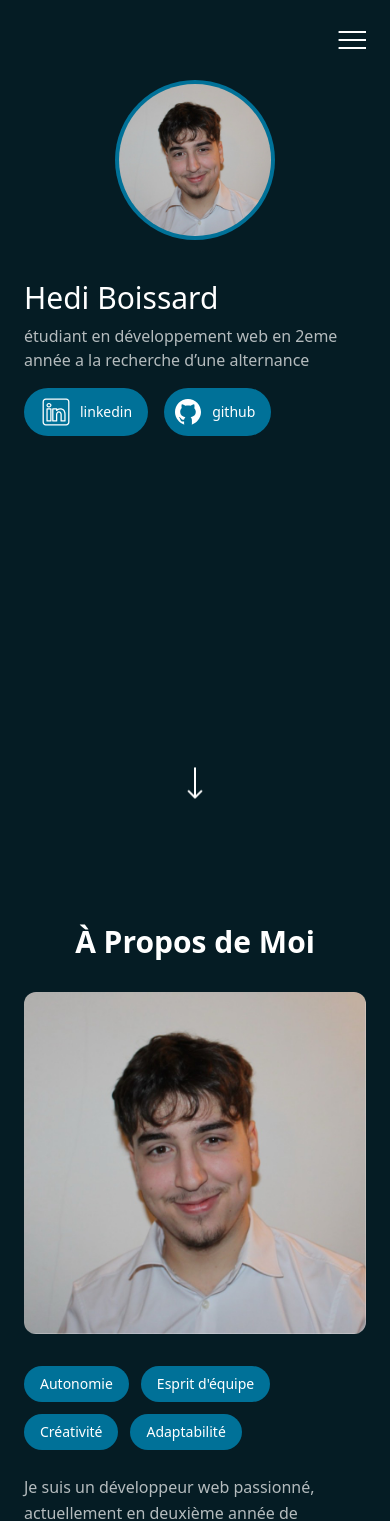
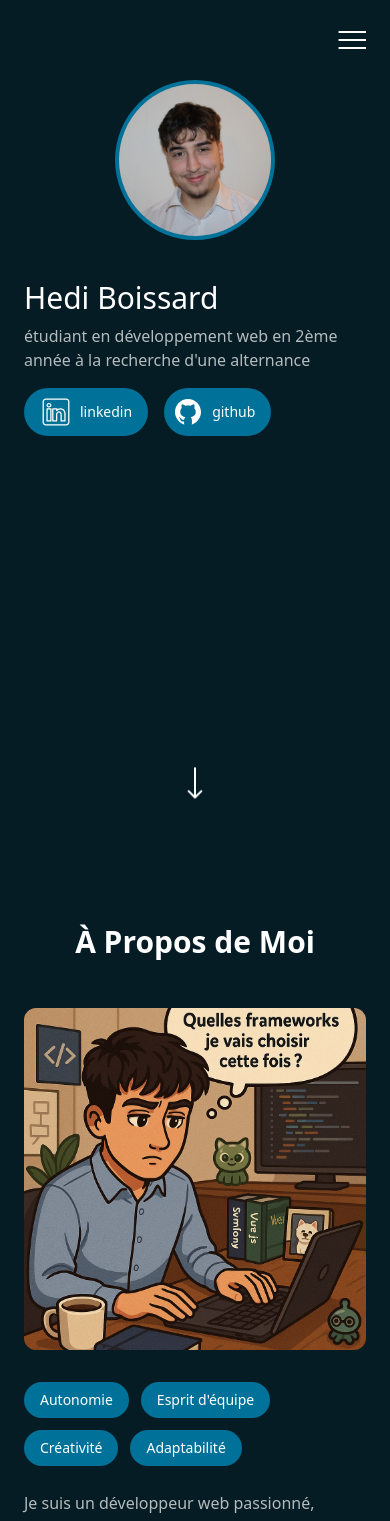
Before and after one commit to hediboissard/Portfolio_Hedi_Boissard_2025, a Vue app: page / in a window 390 px wide. Shown: the top 1521 px of the page. Built offline with nearby package versions, Linux system fonts and the light colour scheme.

Commit message:
changement de la photo, ajout de l'animation au chargement et ajout du pop up au niveau des competences

```diff
--- a/src/App.vue
+++ b/src/App.vue
@@ -1,48 +1,12 @@
 <template>
   <Navbar />
-  <div id="home" class="mx-6">
-  <div class="flex flex-col h-svh  max-w-2xl mx-auto ">
-    <div class="flex flex-col md:flex-row-reverse items-center justify-between mt-20 md:mt-0 md:h-3/4 ">
-      <div class="w-40 mb-10 md:mb-0 md:w-80 rounded-full bg-[#007198] p-1 self-center md:my-10">
-        <img src="./assets/pp_Hedi.jpeg"class="size-full rounded-full" alt="Photo de profil" />
-      </div>
-      <div class="flex flex-col justify-center">
-        <h1 class="text-3xl md:text-4xl">
-          Hedi Boissard
-        </h1>
-
-        <h2 class="mt-2 text-white/70">
-          étudiant en développement web en 2eme année a la recherche d’une alternance
-        </h2>
-
-        <div class="flex gap-4 text-sm">
-          <a class="p-2 px-4 gap-2 rounded-full bg-[#007198] text-white mt-4 flex items-center cursor-pointer"
-            href="https://linkedin.com/in/hédi-boissard-a994ab25b" target="_blank">
-            <img class="size-8" src="./assets/Linkedin.svg" alt="">
-            linkedin
-          </a>
-          <a class="p-2 pr-4 gap-2 rounded-full bg-[#007198] text-white mt-4 flex items-center cursor-pointer"
-            href="https://github.com/hediboissard" target="_blank">
-            <img class="size-8" src="./assets/GitHub.svg" alt="">
-            github
-          </a>
-        </div>
-      </div>
-    </div>
-
-    <div class="w-full justify-center flex">
-      <button @click="scrollToAbout" class="absolute bottom-10 animate-bounce cursor-pointer">
-        <img src="./assets/fleche.svg" alt="Défiler vers À propos">
-      </button>
-    </div>
-  </div>
+  <Home />
   <About />
   <Experience />
   <CV />
   <Project />
   <Compétence />
   <Contact />
-  </div>
 </template>
 
 <script setup lang="ts">
@@ -53,14 +17,5 @@ import CV from './components/CV.vue'
 import Project from './components/Project.vue'
 import Compétence from './components/Compétence.vue'
 import Contact from './components/Contact.vue'
-
-const scrollToAbout = () => {
-  const aboutSection = document.querySelector('#about') as HTMLElement | null
-  if (aboutSection) {
-    window.scrollTo({
-      top: aboutSection.offsetTop - 100,
-      behavior: 'smooth'
-    })
-  }
-}
+import Home from './components/Home.vue'
 </script>
--- a/src/components/About.vue
+++ b/src/components/About.vue
@@ -1,10 +1,10 @@
 <template>
   <section id="about" class="min-h-screen py-20 max-w-4xl mx-auto">
-    <h2 class="text-3xl font-bold mb-8 text-center">À Propos de Moi</h2>
-    <div class="flex flex-col md:flex-row gap-8">
+    <h2 class="text-3xl font-bold mb-12 text-center">À Propos de Moi</h2>
+    <div class="flex flex-col md:flex-row gap-8 mx-6">
       <div class="md:w-2/5">
         <div class="bg-[#1E293B] rounded-xl overflow-hidden">
-          <img src="../assets/pp_Hedi.jpeg" alt="Photo de profil" class="w-full h-auto">
+          <img src="../assets/about_hedi.png" alt="Photo de profil" class="w-full h-auto">
         </div>
       </div>
       <div class="md:w-3/5">
--- a/src/components/Compétence.vue
+++ b/src/components/Compétence.vue
@@ -1,34 +1,137 @@
 <template>
   <section id="skills" class="my-20">
-    <h2 class="text-2xl md:text-3xl font-bold mb-8 text-center">Compétences</h2>
-
+    <h2 class="text-2xl md:text-3xl font-bold mb-6 text-center">Compétences</h2>
+    <p class="text-center mb-6 opacity-60 text-xs md:text-base"> Cliquez sur un language ci-dessous pour en savoir plus !</p>
     <div class="max-w-4xl mx-auto px-4">
       <div class="grid grid-cols-3 gap-6 md:gap-8">
-          <a v-for="skill in skills"
+        <button v-for="skill in skills"
              :key="skill.name"
-               target="_blank"
-               :href="skill.website"
-               class="flex flex-col items-center gap-2 p-6 bg-[#1E293B] rounded-2xl">
+             @click="openPopup(skill)"
+             class="flex flex-col items-center gap-2 p-6 bg-[#1E293B] rounded-2xl hover:bg-[#2E3B4B] transition-all duration-300 cursor-pointer">
           <img :src="`/src/assets/skills/${skill.logo}`"
                :alt="skill.name"
                class="size-10 md:w-16 md:h-16">
           <span class="text-sm md:text-base text-white/70 text-center hidden md:flex">{{ skill.name }}</span>
+        </button>
+      </div>
+    </div>
+    <div v-if="selectedSkill"
+         class="fixed inset-0 bg-black/50 backdrop-blur-sm flex items-center justify-center p-4 z-50"
+         @click="closePopup">
+      <div class="bg-[#1E293B] p-6 rounded-xl max-w-md w-full transform transition-all duration-300"
+           :class="{ 'scale-100 opacity-100': isOpen, 'scale-95 opacity-0': !isOpen }"
+           @click.stop>
+        <div class="flex mb-4 justify-between">
+          <div class="flex items-center gap-4">
+            <img :src="`/src/assets/skills/${selectedSkill.logo}`"
+                 :alt="selectedSkill.name"
+                 class="w-16 h-16">
+            <h3 class="text-xl font-semibold">{{ selectedSkill.name }}</h3>
+          </div>
+          <div>
+            <button @click="closePopup"
+                    class="text-white/70 hover:text-white hover:bg-red-500 p-2 rounded-lg transition-colors cursor-pointer">
+              Fermer
+            </button>
+          </div>
+        </div>
+        <p class="text-white/70 mb-4">{{ selectedSkill.description }}</p>
+        <div class="flex justify-between items-center">
+          <a :href="selectedSkill.website"
+             target="_blank"
+             class="text-[#007198] hover:text-[#005A7A] transition-colors flex items-center gap-2">
+            Documentation
+            <img src="/src/assets/external_link.svg" class="size-4 invert" alt="">
           </a>
+        </div>
       </div>
     </div>
   </section>
 </template>
 
 <script setup lang="ts">
+import { ref } from 'vue'
+
+const selectedSkill = ref<Skill | null>(null)
+const isOpen = ref(false)
+
+interface Skill {
+  name: string
+  logo: string
+  website: string
+  description: string
+}
+
+const openPopup = (skill: Skill) => {
+  selectedSkill.value = skill
+  document.body.style.overflow = 'hidden'
+  setTimeout(() => {
+    isOpen.value = true
+  })
+}
+
+const closePopup = () => {
+  isOpen.value = false
+  setTimeout(() => {
+    selectedSkill.value = null
+    document.body.style.overflow = ''
+  }, 200)
+}
+
 const skills = [
-  { name: 'Vue.js', logo: 'vue.svg', website:'https://vuejs.org/' },
-  { name: 'React', logo: 'react.svg', website:'https://fr.react.dev/' },
-  { name: 'Tailwind', logo: 'tailwind.svg', website:'https://tailwindcss.com/' },
-  { name: 'Node.js', logo: 'node.svg', website:'https://nodejs.org/fr' },
-  { name: 'MongoDB', logo: 'mongodb.svg', website:'https://www.mongodb.com/' },
-  { name: 'Symfony', logo: 'symfony.svg', website:'https://symfony.com/' },
-  { name: 'Java', logo: 'java.svg', website:'https://www.oracle.com/fr/java/' },
-  { name: 'Kotlin', logo: 'kotlin.svg', website:'https://kotlinlang.org/' },
-  { name: 'Python', logo: 'python.svg', website:'https://www.python.org/' }
+  {
+    name: 'Vue.js',
+    logo: 'vue.svg',
+    website: 'https://vuejs.org/',
+    description: 'Framework JavaScript progressif que j\'utilise pour créer des interfaces utilisateur réactives. Sa simplicité et sa flexibilité en font mon outil principal pour le développement frontend.'
+  },
+  {
+    name: 'React',
+    logo: 'react.svg',
+    website: 'https://fr.react.dev/',
+    description: 'Bibliothèque JavaScript pour construire des interfaces utilisateur dynamiques. Je l\'utilise pour développer des applications web modernes avec une architecture basée sur les composants.'
+  },
+  {
+    name: 'Tailwind',
+    logo: 'tailwind.svg',
+    website: 'https://tailwindcss.com/',
+    description: 'Framework CSS utilitaire que j\'utilise pour styliser rapidement mes applications. Son approche utility-first me permet de créer des designs personnalisés et responsifs efficacement.'
+  },
+  {
+    name: 'Node.js',
+    logo: 'node.svg',
+    website: 'https://nodejs.org/fr',
+    description: 'Environnement d\'exécution JavaScript côté serveur. Je l\'utilise pour créer des API RESTful et des applications backend performantes.'
+  },
+  {
+    name: 'MongoDB',
+    logo: 'mongodb.svg',
+    website: 'https://www.mongodb.com/',
+    description: 'Base de données NoSQL orientée documents que j\'utilise pour stocker et gérer des données de manière flexible. Parfaite pour les applications modernes nécessitant une scalabilité horizontale.'
+  },
+  {
+    name: 'Symfony',
+    logo: 'symfony.svg',
+    website: 'https://symfony.com/',
+    description: 'Framework PHP robuste que j\'utilise pour développer des applications web complexes. Son architecture modulaire et ses composants réutilisables facilitent le développement rapide.'
+  },
+  {
+    name: 'Java',
+    logo: 'java.svg',
+    website: 'https://www.oracle.com/fr/java/',
+    description: 'Langage de programmation orienté objet que j\'utilise pour développer des applications d\'entreprise. Sa portabilité et sa robustesse en font un choix excellent pour les projets d\'envergure.'
+  },
+  {
+    name: 'Kotlin',
+    logo: 'kotlin.svg',
+    website: 'https://kotlinlang.org/',
+    description: 'Langage moderne pour le développement Android et multiplateforme. Je l\'utilise pour créer des applications mobiles avec une syntaxe concise et des fonctionnalités avancées.'
+  },
+  {
+    name: 'Python',
+    logo: 'python.svg',
+    website: 'https://www.python.org/',
+    description: 'Langage polyvalent que j\'utilise pour l\'analyse de données et l\'automatisation. Sa grande bibliothèque standard et sa communauté active en font un outil indispensable.'
+  }
 ]
 </script>
--- a/src/components/Experience.vue
+++ b/src/components/Experience.vue
@@ -4,7 +4,7 @@
     <div class="grid gap-6">
       <div v-for="(exp, index) in experiences"
            :key="index"
-           class="bg-[#1E293B] p-6 rounded-lg hover:bg-[#2E3B4B] transition-colors">
+           class="bg-[#1E293B] p-6 rounded-lg">
         <div class="flex flex-col md:flex-row md:items-center md:justify-between mb-4">
           <div class="space-y-2">
             <h3 class="text-xl font-semibold text-white">{{ exp.title }}</h3>
--- /dev/null
+++ b/src/components/Home.vue
@@ -0,0 +1,88 @@
+<template>
+    <div id="home" class="mx-6">
+  <div class="flex flex-col h-svh  max-w-2xl mx-auto ">
+    <div class="flex flex-col md:flex-row-reverse items-center justify-between mt-20 md:mt-0 md:h-3/4 ">
+      <div class="w-40 mb-10 md:mb-0 md:w-80 rounded-full bg-[#007198] p-1 self-center md:my-10">
+        <img src="@/assets/pp_Hedi.jpeg"class="size-full rounded-full" alt="Photo de profil" />
+      </div>
+      <div class="flex flex-col justify-center">
+        <h1 class="text-3xl md:text-4xl">
+          Hedi Boissard
+        </h1>
+
+        <h2 class="mt-2 text-white/70 overflow-hidden">
+          <span v-for="(word, index) in words"
+                :key="index"
+                class="inline-block animate-slideUp"
+                :style="{ animationDelay: `${index * 0.2}s` }">
+            {{ word }}&nbsp;
+          </span>
+        </h2>
+
+        <div class="flex gap-4 text-sm">
+          <a class="p-2 px-4 gap-2 rounded-full bg-[#007198] text-white mt-4 flex items-center cursor-pointer"
+            href="https://linkedin.com/in/hédi-boissard-a994ab25b" target="_blank">
+            <img class="size-8" src="@/assets/Linkedin.svg" alt="">
+            linkedin
+          </a>
+          <a class="p-2 pr-4 gap-2 rounded-full bg-[#007198] text-white mt-4 flex items-center cursor-pointer"
+            href="https://github.com/hediboissard" target="_blank">
+            <img class="size-8" src="@/assets/GitHub.svg" alt="">
+            github
+          </a>
+        </div>
+      </div>
+    </div>
+
+    <div class="w-full justify-center flex">
+      <button @click="scrollToAbout" class="absolute bottom-10 animate-bounce cursor-pointer">
+        <img src="@/assets/fleche.svg" alt="Défiler vers À propos">
+      </button>
+    </div>
+  </div>
+</div>
+</template>
+<script setup lang="ts">
+
+const scrollToAbout = () => {
+  const aboutSection = document.querySelector('#about') as HTMLElement | null
+  if (aboutSection) {
+    window.scrollTo({
+      top: aboutSection.offsetTop - 100,
+      behavior: 'smooth'
+    })
+  }
+}
+
+const words = [
+  'étudiant',
+  'en',
+  'développement',
+  'web',
+  'en',
+  '2ème',
+  'année',
+  'à',
+  'la',
+  'recherche',
+  "d'une",
+  'alternance'
+]
+</script>
+<style scoped>
+@keyframes slideDown {
+  0% {
+    opacity: 0;
+    transform: translateY(-20px);
+  }
+  100% {
+    opacity: 1;
+    transform: translateY(0);
+  }
+}
+
+.animate-slideUp {
+  animation: slideDown 0.5s ease-out forwards;
+  opacity: 0;
+}
+</style>
--- a/src/components/Project.vue
+++ b/src/components/Project.vue
@@ -28,9 +28,10 @@
               </div>
               <a :href="project.github"
                  target="_blank"
-                 class="flex items-center gap-1 md:gap-2 text-white/70 hover:text-white text-xs md:text-base">
+                 class="flex items-center gap-1 md:gap-2 text-white/70 hover:text-white text-xs md:text-base bg-black/20 hover:bg-[#007198] transition-colors rounded-full p-2 justify-center">
                 <img src="../assets/GitHub.svg" alt="GitHub" class="w-3 h-3 md:w-5 md:h-5">
                 GitHub
+                <img src="../assets/external_link.svg" class="size-4 invert " alt="">
               </a>
             </div>
           </div>
@@ -71,7 +72,7 @@ const projects = [
   {
     title: "E-commerce Fossiles",
     description: "Site e-commerce de vente de fossiles en ligne. Projet réalisé en Vue.js avec une attention particulière portée sur l'expérience utilisateur.",
-    technologies: ["Vue.js", "JavaScript", "Tailwind CSS"],
+    technologies: ["Vue.js", "Tailwind CSS"],
     github: "https://github.com/hediboissard/Projet_Final_Vue_Js"
   },
   {
```
Also changed, not shown: src/assets/about_hedi.png (added). Lines whose indentation alone changed are shown as unchanged.
